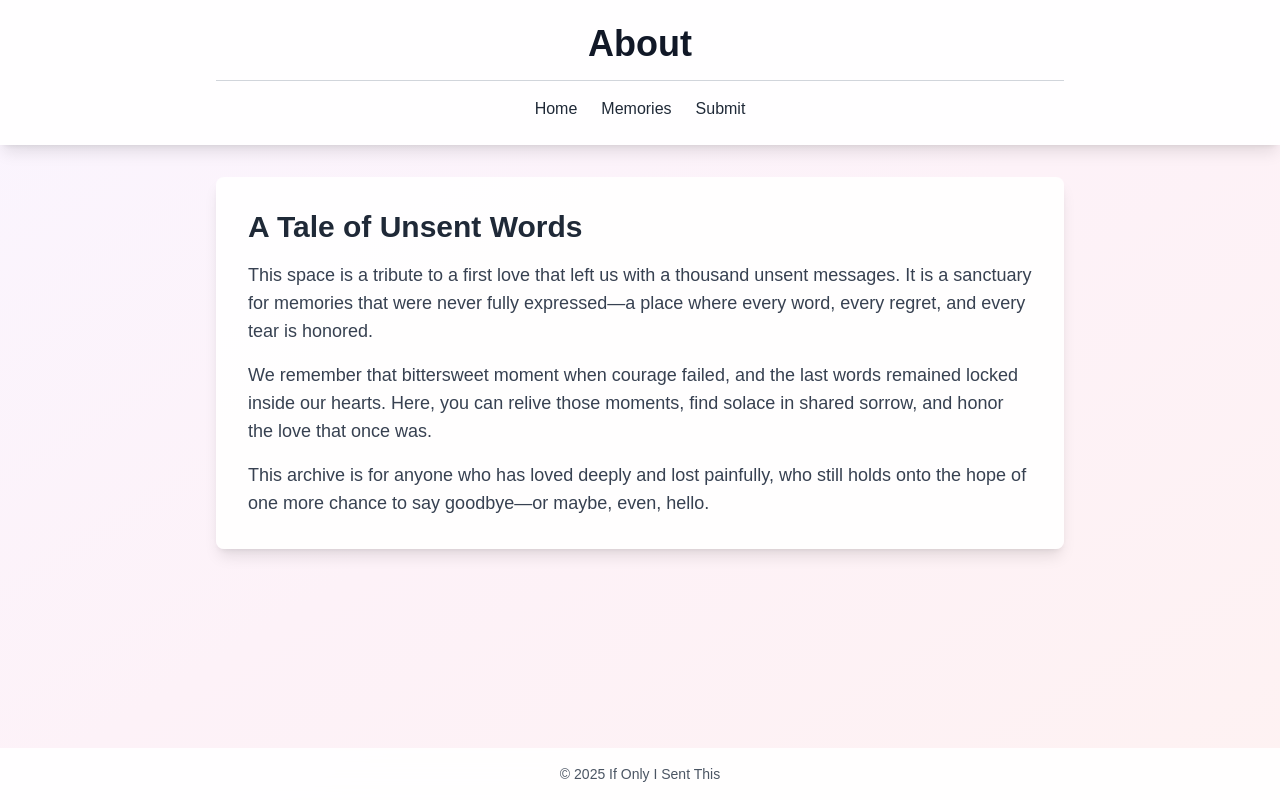
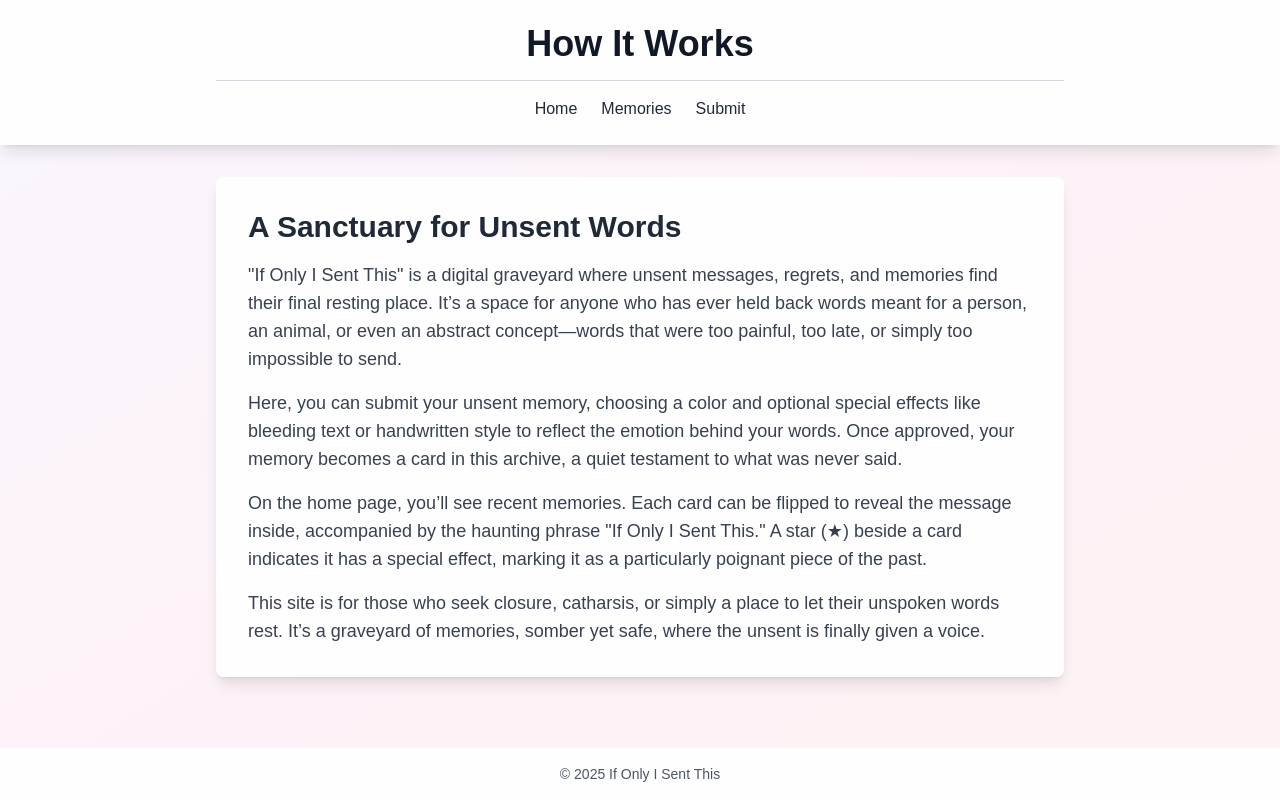
Before and after one commit to ericawotsa/Project, a Next.js app: page /about in a window 1280 px wide. Built offline with nearby package versions, Linux system fonts and the light colour scheme.

Commit message:
page.tsx

```diff
--- a/app/about/page.tsx
+++ b/app/about/page.tsx
@@ -1,48 +1,72 @@
 import Link from "next/link";
 
-export default function About() {
+export default function HowItWorks() {
   return (
     <div className="min-h-screen flex flex-col">
-      {/* Header */}
       <header className="bg-white/90 backdrop-blur-md shadow-lg">
         <div className="max-w-4xl mx-auto px-6 py-6 text-center">
-          <h1 className="text-4xl font-bold text-gray-900">About</h1>
+          <h1 className="text-4xl font-bold text-gray-900">How It Works</h1>
           <hr className="my-4 border-gray-300" />
           <nav>
             <ul className="flex flex-wrap justify-center gap-6">
-              <li><Link href="/" className="hover:text-blue-600">Home</Link></li>
-              <li><Link href="/memories" className="hover:text-blue-600">Memories</Link></li>
-              <li><Link href="/submit" className="hover:text-blue-600">Submit</Link></li>
+              <li>
+                <Link href="/" className="hover:text-blue-600">
+                  Home
+                </Link>
+              </li>
+              <li>
+                <Link href="/memories" className="hover:text-blue-600">
+                  Memories
+                </Link>
+              </li>
+              <li>
+                <Link href="/submit" className="hover:text-blue-600">
+                  Submit
+                </Link>
+              </li>
             </ul>
           </nav>
         </div>
       </header>
 
-      {/* Main Content */}
       <main className="flex-grow max-w-4xl mx-auto px-6 py-8">
         <article className="bg-white/90 p-8 rounded-lg shadow-lg">
-          <h2 className="text-3xl font-semibold mb-4 text-gray-800">A Tale of Unsent Words</h2>
+          <h2 className="text-3xl font-semibold mb-4 text-gray-800">
+            A Sanctuary for Unsent Words
+          </h2>
           <p className="text-lg text-gray-700 mb-4">
-            This space is a tribute to a first love that left us with a thousand unsent messages.
-            It is a sanctuary for memories that were never fully expressed—a place where every word,
-            every regret, and every tear is honored.
+            "If Only I Sent This" is a digital graveyard where unsent messages,
+            regrets, and memories find their final resting place. It’s a space
+            for anyone who has ever held back words meant for a person, an
+            animal, or even an abstract concept—words that were too painful,
+            too late, or simply too impossible to send.
           </p>
           <p className="text-lg text-gray-700 mb-4">
-            We remember that bittersweet moment when courage failed, and the last words remained
-            locked inside our hearts. Here, you can relive those moments, find solace in shared sorrow,
-            and honor the love that once was.
+            Here, you can submit your unsent memory, choosing a color and
+            optional special effects like bleeding text or handwritten style
+            to reflect the emotion behind your words. Once approved, your
+            memory becomes a card in this archive, a quiet testament to what
+            was never said.
+          </p>
+          <p className="text-lg text-gray-700 mb-4">
+            On the home page, you’ll see recent memories. Each card can be
+            flipped to reveal the message inside, accompanied by the haunting
+            phrase "If Only I Sent This." A star (★) beside a card indicates it
+            has a special effect, marking it as a particularly poignant piece
+            of the past.
           </p>
           <p className="text-lg text-gray-700">
-            This archive is for anyone who has loved deeply and lost painfully, who still holds onto
-            the hope of one more chance to say goodbye—or maybe, even, hello.
+            This site is for those who seek closure, catharsis, or simply a
+            place to let their unspoken words rest. It’s a graveyard of
+            memories, somber yet safe, where the unsent is finally given a
+            voice.
           </p>
         </article>
       </main>
 
-      {/* Footer */}
       <footer className="bg-white/90 backdrop-blur-md shadow-lg">
         <div className="max-w-4xl mx-auto px-6 py-4 text-center text-sm text-gray-600">
-          &copy; {new Date().getFullYear()} If Only I Sent This
+          © {new Date().getFullYear()} If Only I Sent This
         </div>
       </footer>
     </div>
```
